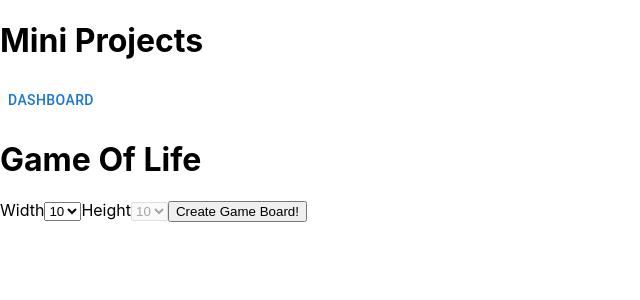
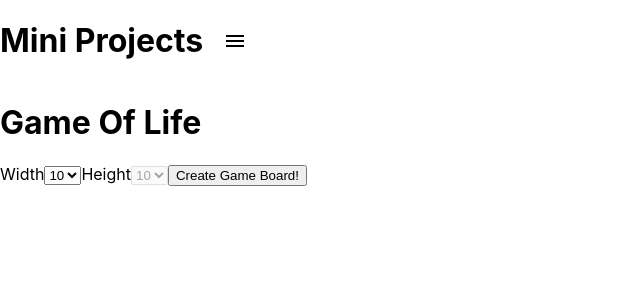
Before and after one commit to natey37/Mini_Projects, a React (Create React App) app: page /game_of_life in a window 1280 px wide. Shown: the top 300 px of the page, without its empty margins (0-640 px from the left). Built offline with nearby package versions, Linux system fonts and the light colour scheme.

Commit message:
add Navbar

```diff
--- a/package.json
+++ b/package.json
@@ -5,7 +5,7 @@
   "dependencies": {
     "@emotion/react": "^11.8.2",
     "@emotion/styled": "^11.8.1",
-    "@material-ui/icons": "^4.11.3",
+    "@mui/icons-material": "^5.5.1",
     "@mui/material": "^5.5.3",
     "@testing-library/jest-dom": "^5.16.3",
     "@testing-library/react": "^12.1.4",
--- a/src/components/GameOfLife/GameContainer.js
+++ b/src/components/GameOfLife/GameContainer.js
@@ -35,7 +35,7 @@ export default function GameContainer() {
                     </select>
                     <label>Height</label>
                     <select
-                        disabled='true'
+                        disabled={true}
                         name='height'
                         id='height'
                         value={gridDimensions.height}
--- a/src/components/NavBar/ContentMenu.js
+++ b/src/components/NavBar/ContentMenu.js
@@ -3,7 +3,7 @@ import Button from '@mui/material/Button';
 import Menu from '@mui/material/Menu';
 import MenuItem from '@mui/material/MenuItem';
 import { Link } from 'react-router-dom'
-// import MenuIcon from '@mui/icons-material/Menu';
+import MenuIcon from '@mui/icons-material/Menu';
 
 export default function ContentMenu() {
     const [anchorEl, setAnchorEl] = useState(null);
@@ -23,9 +23,10 @@ export default function ContentMenu() {
                 aria-haspopup="true"
                 aria-expanded={open ? 'true' : undefined}
                 onClick={handleClick}
+                sx={{ color: 'black' }}
             >
-                Dashboard
-      </Button>
+                <MenuIcon />
+            </Button>
             <Menu
                 id="basic-menu"
                 anchorEl={anchorEl}
@@ -35,6 +36,7 @@ export default function ContentMenu() {
                     'aria-labelledby': 'basic-button',
                 }}
             >
+                <Link to='/'><MenuItem onClick={handleClose}>Home</MenuItem></Link>
                 <Link to='/game_of_life'><MenuItem onClick={handleClose}>Game of Life</MenuItem></Link>
                 <MenuItem onClick={handleClose}>My account</MenuItem>
                 <MenuItem onClick={handleClose}>Logout</MenuItem>
--- a/src/components/NavBar/Navbar.js
+++ b/src/components/NavBar/Navbar.js
@@ -1,10 +1,11 @@
 import ContentMenu from './ContentMenu'
+/** @jsxImportSource @emotion/react */
 
 export default function Navbar() {
-    return(
-        <div>
+    return (
+        <div css={{ display: 'flex', flexDirection: 'row', alignItems: 'center'}}>
             <h1>Mini Projects</h1>
-            <ContentMenu/>
+            <ContentMenu />
         </div>
     )
 }
```
Also changed, not shown: 1 other file (tests, documents, lock files or other folders).
